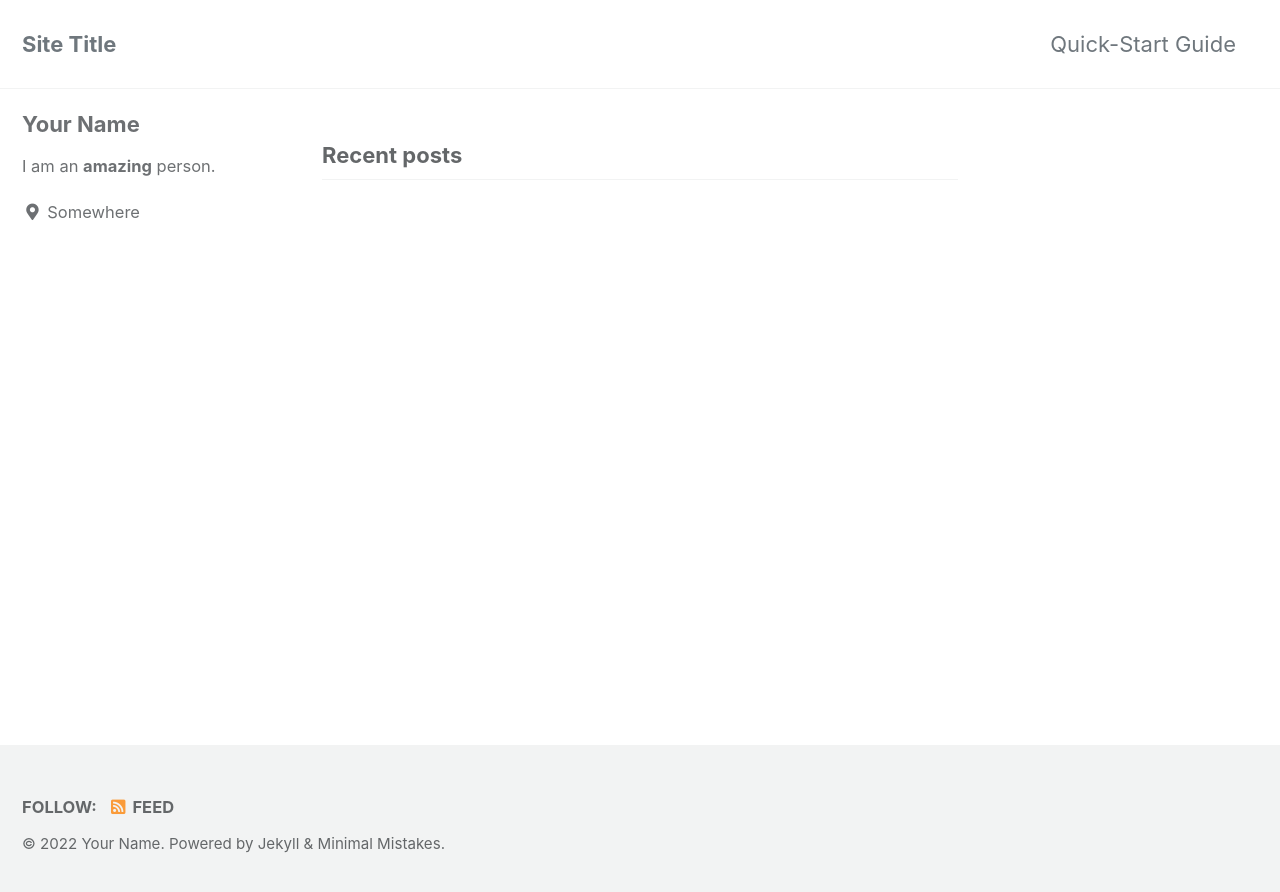
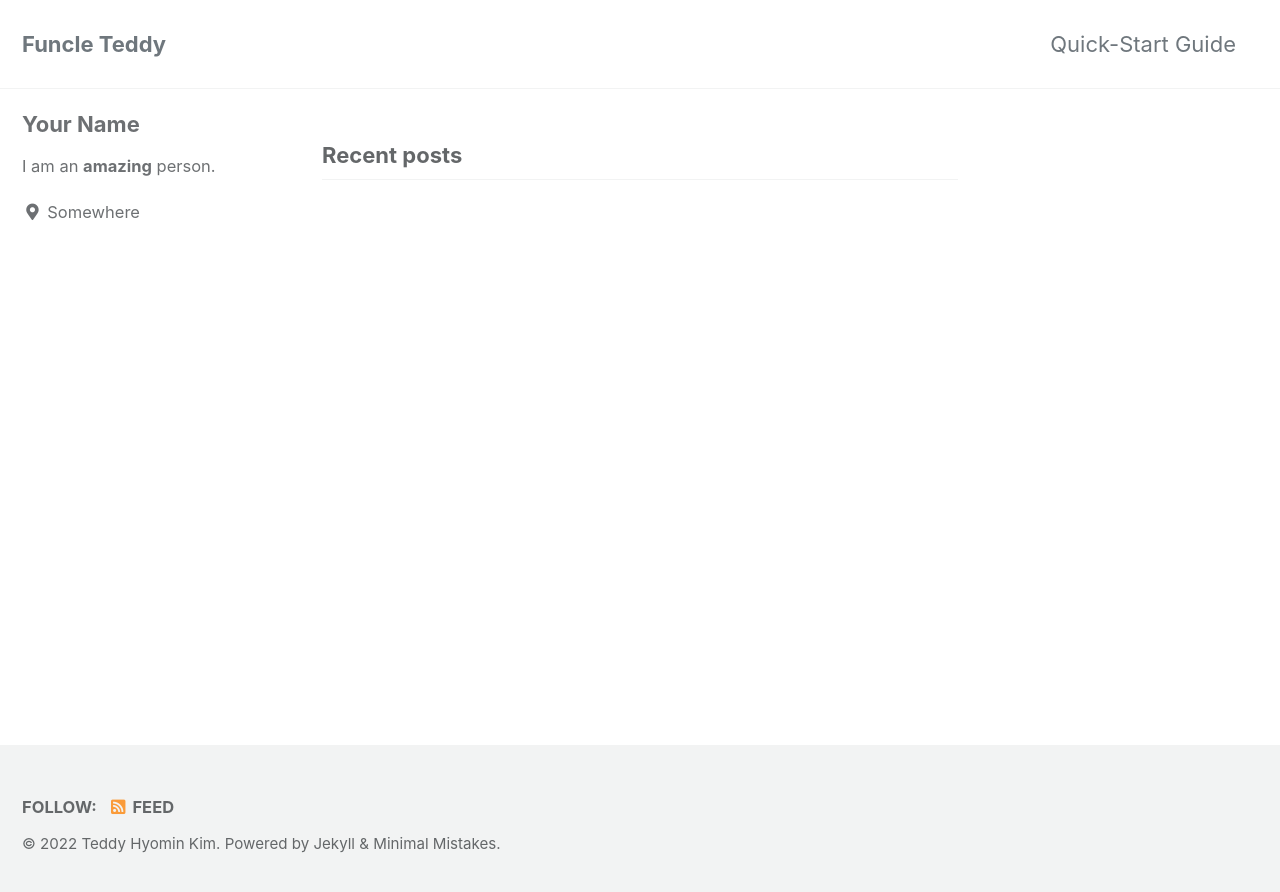
Before and after one commit to teddyhyominkim/teddyhyominkim.github.com, a Jekyll site: the page built from index.html, in a window 1280 px wide. Shown: the top 892 px of the page. Built offline with Jekyll 4.4.1, drawn with Linux system fonts in a browser that asks for light colours; cached includes are drawn as plain includes; the list of posts is cut into pages by our own code.

Commit message:
edit for starting

```diff
--- a/_config.yml
+++ b/_config.yml
@@ -16,12 +16,12 @@ minimal_mistakes_skin    : "default" # "air", "aqua", "contrast", "dark", "dirt"
 
 # Site Settings
 locale                   : "en-US"
-title                    : "Site Title"
+title                    : "Funcle Teddy"
 title_separator          : "-"
 subtitle                 : # site tagline that appears below site title in masthead
-name                     : "Your Name"
-description              : "An amazing website."
-url                      : # the base hostname & protocol for your site e.g. "https://mmistakes.github.io"
+name                     : "Teddy Hyomin Kim"
+description              : "An Teddy's amazing website."
+url                      : "https://teddyhyominkim.github.io"
 baseurl                  : # the subpath of your site, e.g. "/blog"
 repository               : # GitHub username/repo-name e.g. "mmistakes/minimal-mistakes"
 teaser                   : # path of fallback teaser image, e.g. "/assets/images/500x300.png"
--- a/_layouts/default.html
+++ b/_layouts/default.html
@@ -12,7 +12,10 @@
   <head>
     {% include head.html %}
     {% include head/custom.html %}
-  </head>
+    {% if page.use_math %}
+      {% include mathjax_support.html %}
+    {% endif %}
+    </head>
 
   <body class="layout--{{ page.layout | default: layout.layout }}{% if page.classes or layout.classes %}{{ page.classes | default: layout.classes | join: ' ' | prepend: ' ' }}{% endif %}">
     {% include_cached skip-links.html %}
```
Also changed, not shown: _includes/mathjax_support.html (added, +7 -0 lines), _posts/2022-Mar-16-TLI.md (added, +11 -0 lines).
